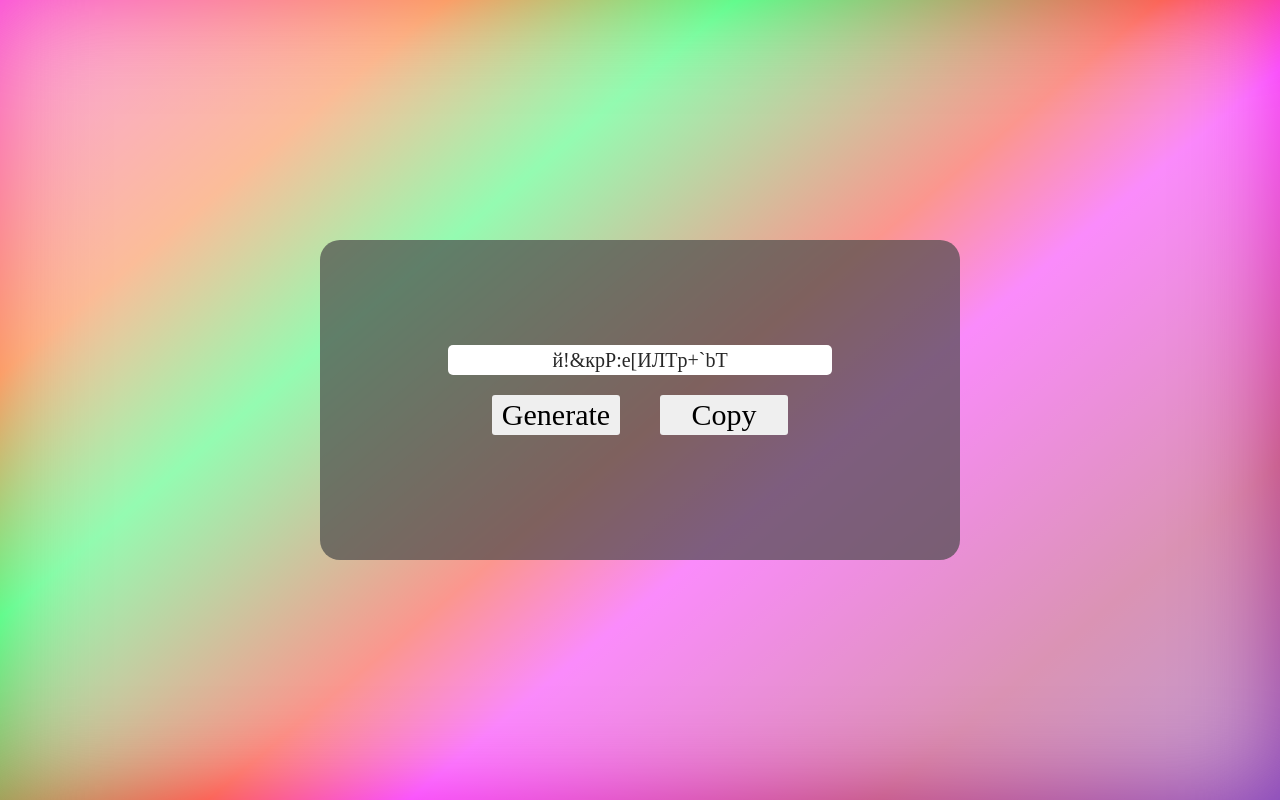
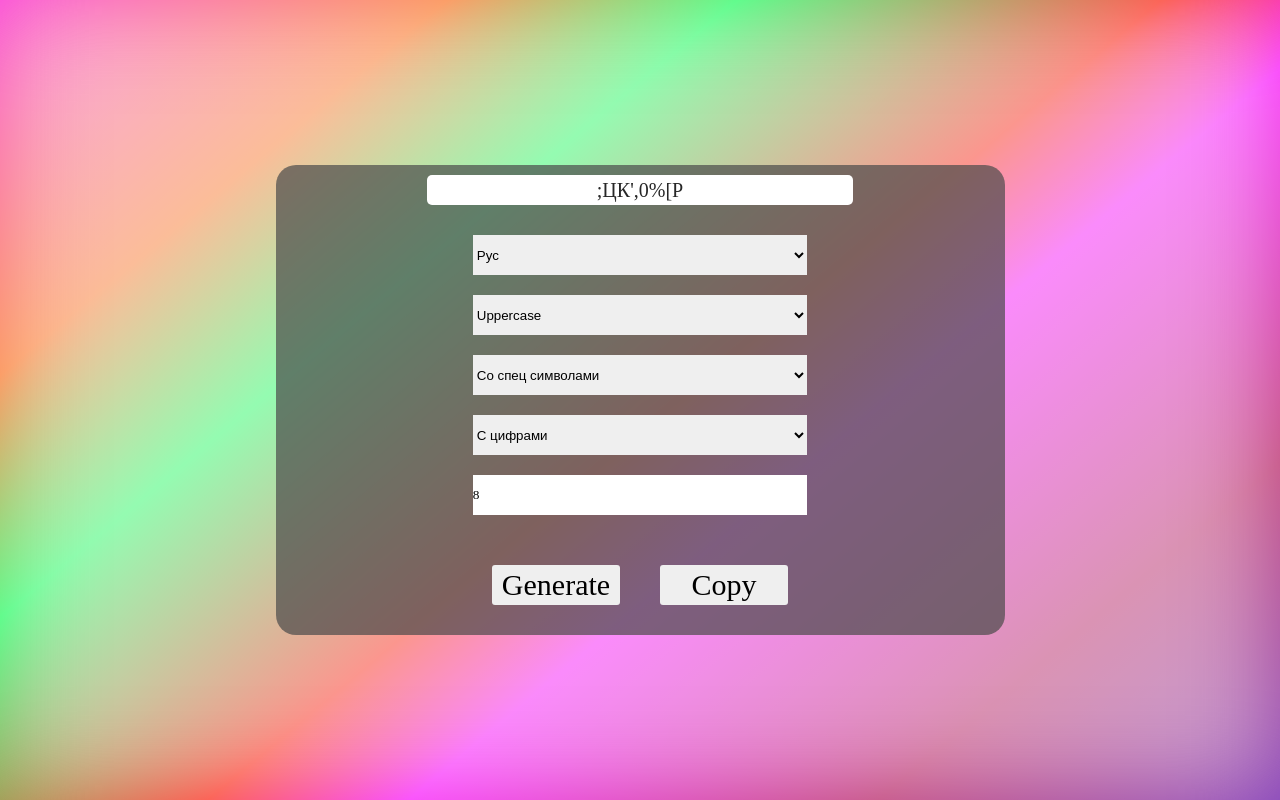
Before and after one commit to alrx31/PasswordGenerator, a plain HTML site: page index.html in a window 1280 px wide. Both pictures are taken after a click on the button "Generate". Drawn offline with Linux system fonts and the light colour scheme.

Commit message:
it's very good

```diff
--- a/index.css
+++ b/index.css
@@ -24,6 +24,7 @@ body{
     top:0;
 }
 .block  {
+    padding: 10px;
     background-color: rgba(75, 75, 75, 0.7);
     border-radius: 20px;
     min-width: 50%;
@@ -67,6 +68,19 @@ body{
     background-color: rgb(162, 236, 162);
 }
 
+.ifs {
+    margin:20px;
+    display: flex;
+    justify-content: center;
+    align-items: center;
+    flex-flow: row wrap;
+}
+.ifs >*{
+    width: 50%;
+    height: 40px;
+    margin: 10px;
+}
+
 @media(max-width: 768px){
     .buts {
         flex-flow:column;
@@ -81,4 +95,7 @@ body{
         width:90%;
         height: 60px;
     }
+    .ifs >*{
+        width: 90%;
+    }
 }
--- a/index.html
+++ b/index.html
@@ -12,6 +12,26 @@
     <div class="bluer"></div>
     <div class="block">
         <input type="text" id="text" readonly value="click to Generate">
+        <div class="ifs">
+            <select id="lang">
+                <option value="ru">Рус</option>
+                <option value="en">Англ</option>
+                <option value="ruen">Рус + Англ</option>
+            </select>
+            <select id="caps">
+                <option value="capsY">Uppercase</option>
+                <option value="capsN">Lovercase</option>
+            </select>
+            <select id="spec">
+                <option value="specY">Со спец символами</option>
+                <option value="specN">без спец символов</option>
+            </select>
+            <select id="numbers">
+                <option value="numY">С цифрами</option>
+                <option value="numN">без цифер</option>
+            </select>
+            <input type="number" id="len" placeholder="Длинна" value="8">
+        </div>
         <div class="buts">
             <button onclick="Gen()">Generate</button>
             <button onclick="Copy()">Copy</button>
--- a/index.js
+++ b/index.js
@@ -1,11 +1,57 @@
 let inp = document.querySelector('#text')
+
+
 function Gen(){
-    let characters = `zxcvbnm,.asdfghjkl;'qwertyuiop[]1234567890-=!@#$%^&*()_+\`~|ячсмитьбю.фывапролджэйцукенгшщзхъ!"№;%:?*()_+ЯЧСМИТЬБЮФЫВАПРОЛДЖЖЖЖЭЙЦУКЕНГШЩЗХЪЁёZXCVBNMASDFGHJKLQWERTYUIOP`
+    let lang = document.querySelector('#lang').value
+    let caps = document.querySelector('#caps').value
+    let specs = document.querySelector('#spec').value
+    let num = document.querySelector('#numbers').value
+    let len = document.querySelector('#len').value
+
+
+    let rusD = 'ячсмитьббюфывапролджэйцукенгшщзхъё'
+    let rusU = 'ЯЧСМИТЬБЮФЫВАПРОЛДЖЭЙЦУКЕНГШЩЗХЪЁ'
+    let enD = 'zxcvbnmasdfghjklqwertyuiop'
+    let enU = 'ZXCVBNMASDFGHJKLQWERTYUIOP'
+    let nums = '1234567890'
+    let spec = `\`|,./;'[]!@#$%^&*()_+№";%:?*!":?><{}~`
+    let characters = ''
+
+    if(lang == 'ru'  && caps == 'capsN'){
+        characters+= rusD
+    }else if(lang == 'en' && caps == 'capsN'){
+        characters+= enD
+    }else if(lang == 'ruen' && caps == 'capsN'){
+        characters+= rusD + enD
+    }
+    if(lang == 'ru'  && caps == 'capsY'){
+        characters+= rusU
+    }else if(lang == 'en' && caps == 'capsY'){
+        characters+= enU
+    }else if(lang == 'ruen' && caps == 'capsY'){
+        characters+= rusU + enU
+    }
+
+    if(specs == 'specY'){
+        characters+= spec
+    }
+    if(num == 'numY'){
+        characters+= nums
+    }
+
+    let p = characters.length
     let res = ''
-    for(let i = 0; i<=16; i++){
-        res+= characters[Math.floor(168*Math.random(0,1))]
+    for(let i = 0; i<=len; i++){
+        res+= characters[Math.floor(p*Math.random(0,1))]
     }
+
+    console.log(characters)
+    characters = ''
+    console.log(characters)
+
     inp.value = res
+
+
 }
 function Copy(){
     let res = inp.value;
```
